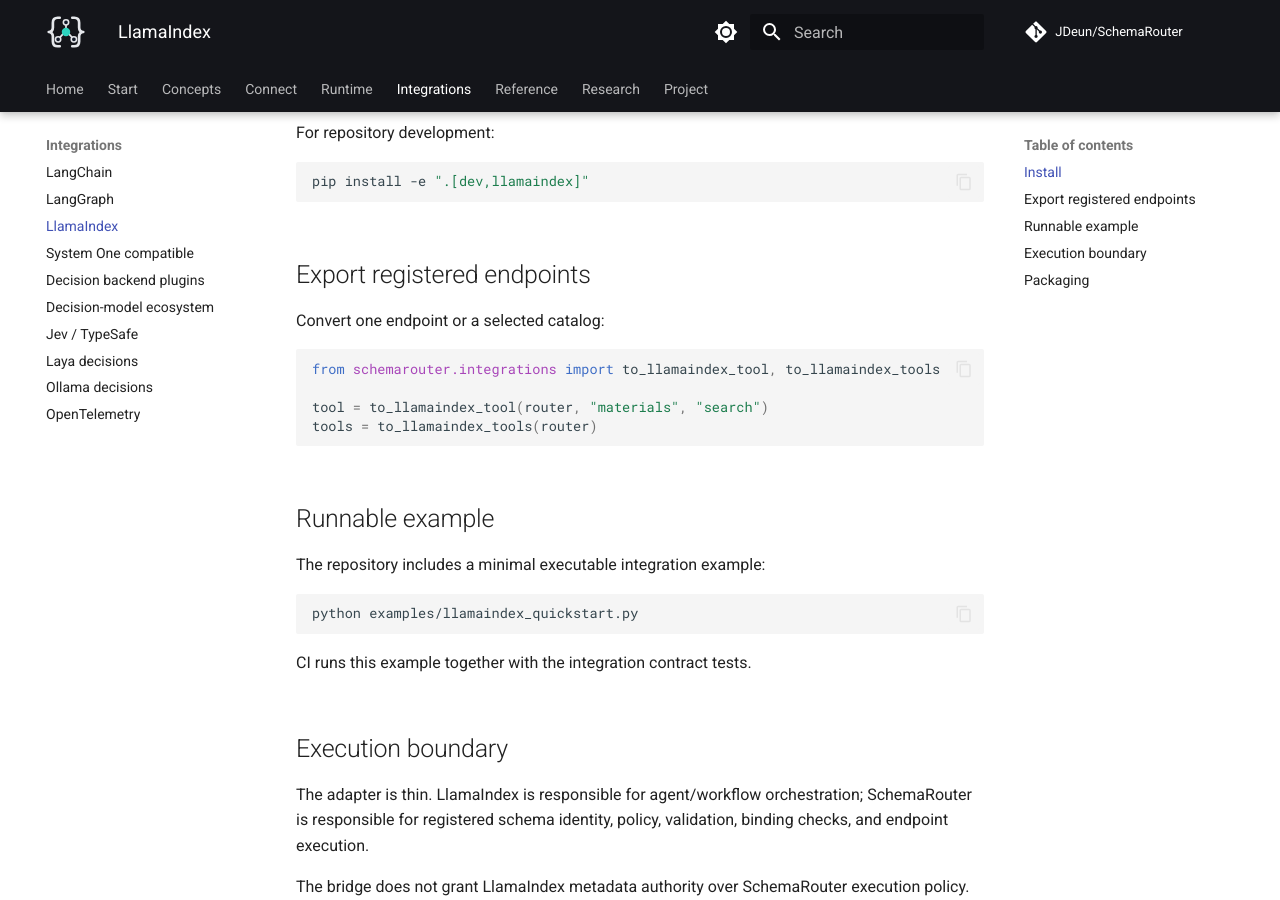
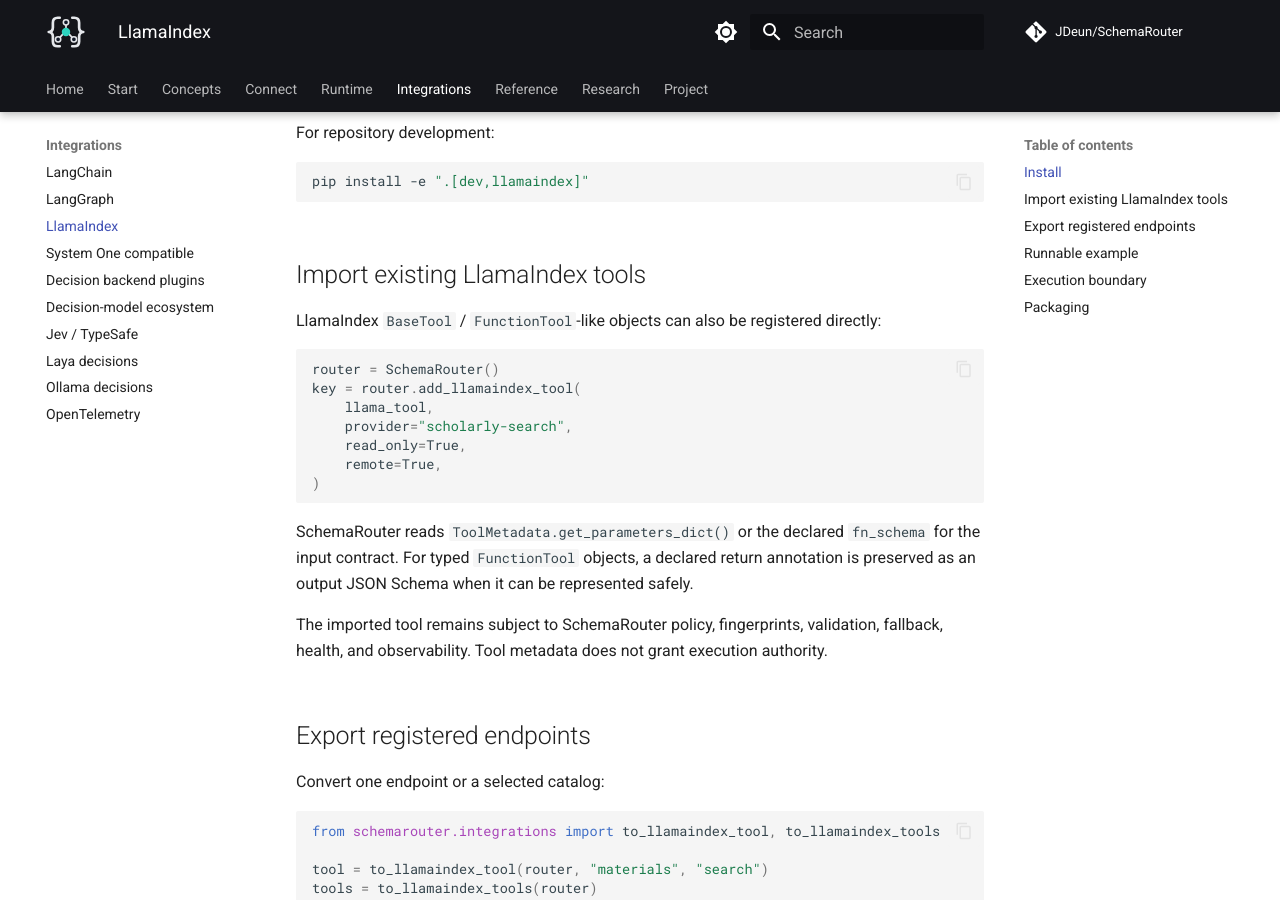
Before and after one commit to JDeun/SchemaRouter, an MkDocs documentation site: the page built from docs/integrations/llamaindex.md, in a window 1280 px wide and 900 px high, scrolled down 420 px. Built offline with MkDocs 1.6.1 and Material for MkDocs 9.7.7, drawn with Linux system fonts in a browser that asks for light colours; comment, search, counter and statistics services are not loaded.

Commit message:
docs: document inbound LlamaIndex tool imports

````diff
--- a/docs/integrations/llamaindex.md
+++ b/docs/integrations/llamaindex.md
@@ -18,6 +18,27 @@
 ```bash
 pip install -e ".[dev,llamaindex]"
 ```
+
+## Import existing LlamaIndex tools
+
+LlamaIndex `BaseTool` / `FunctionTool`-like objects can also be registered directly:
+
+```python
+router = SchemaRouter()
+key = router.add_llamaindex_tool(
+    llama_tool,
+    provider="scholarly-search",
+    read_only=True,
+    remote=True,
+)
+```
+
+SchemaRouter reads `ToolMetadata.get_parameters_dict()` or the declared `fn_schema` for the
+input contract. For typed `FunctionTool` objects, a declared return annotation is preserved as an
+output JSON Schema when it can be represented safely.
+
+The imported tool remains subject to SchemaRouter policy, fingerprints, validation, fallback,
+health, and observability. Tool metadata does not grant execution authority.
 
 ## Export registered endpoints
 
````
